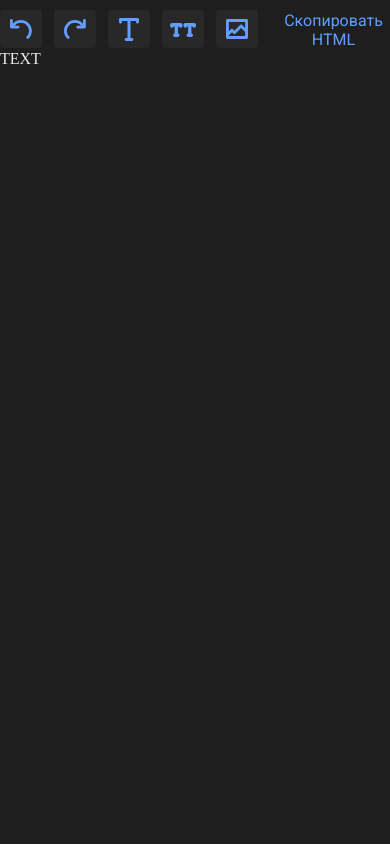
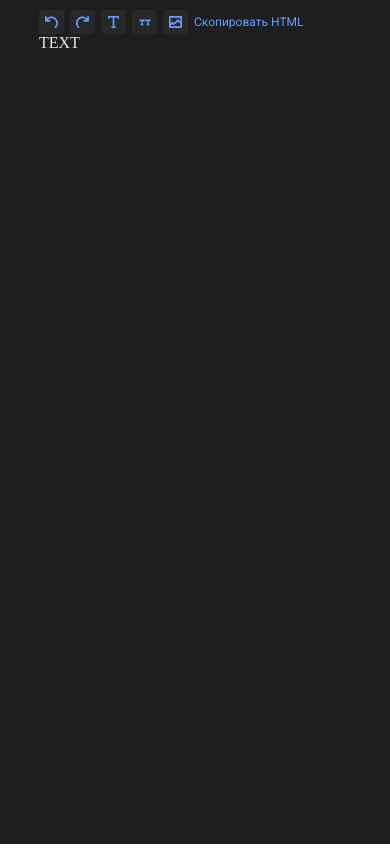
Before and after one commit to ffriday/simpleEditor, a React (Vite) app: page / in a window 390 px wide. Built offline with nearby package versions, Linux system fonts and the light colour scheme.

Commit message:
feat: add responsive style to buttons

```diff
--- a/src/button/Button.css
+++ b/src/button/Button.css
@@ -11,6 +11,11 @@
   align-items: center;
   padding: 0;
   cursor: pointer;
+  & img {
+    object-fit: contain;
+    width: 50%;
+    height: 50%;
+  }
   &:hover {
     & img {
       scale: var(--manu-button-scale);
--- a/src/constants/variables.css
+++ b/src/constants/variables.css
@@ -32,6 +32,16 @@
   }
 }
 
+@media (width <=570px) {
+  :root {
+    --menu-button-width: 25px;
+    --menu-button-height: 24px;
+    --font-menu-size: 12px;
+    --menu-button-gap: 6px;
+    --menu-nav-gap: 6px;
+  }
+}
+
 @media (width <=380px) {
   :root {
     --editor-width: 90%;
--- a/src/editor/Editor.css
+++ b/src/editor/Editor.css
@@ -6,7 +6,7 @@
   max-width: var(--editor-max-width);
   margin: var(--editor-margin) 0 var(--editor-margin) 0;
   color: var(--editor-font-color);
-  width: 100%;
+  width: var(--editor-width);
   height: 100%;
   display: flex;
   flex-direction: column;
--- a/src/menu/Menu.css
+++ b/src/menu/Menu.css
@@ -16,5 +16,6 @@
   font-size: var(--font-menu-size);
   background-color: var(--container-color);
   border: 0;
+  padding: 0;
   cursor: pointer;
 }
```
